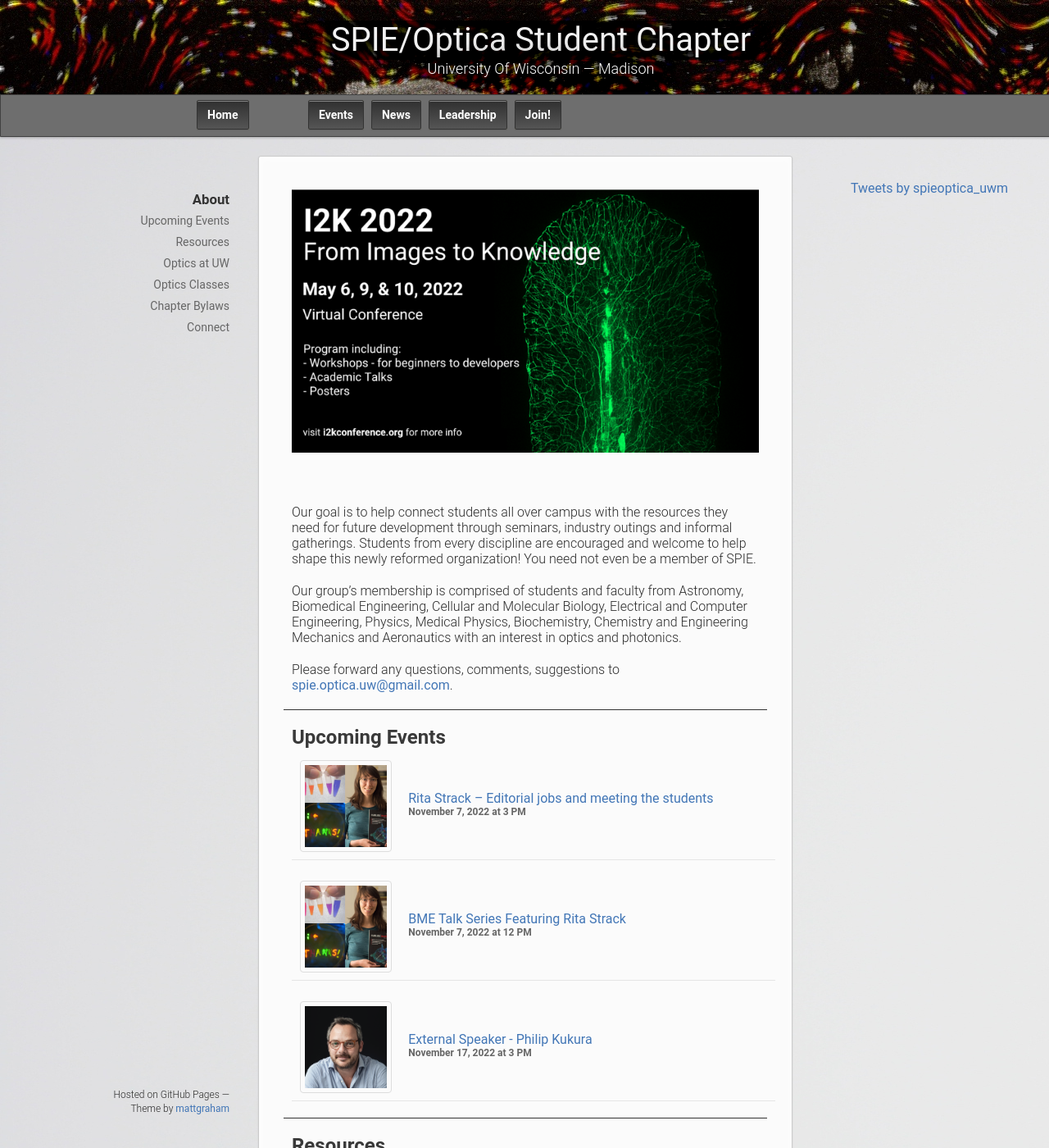
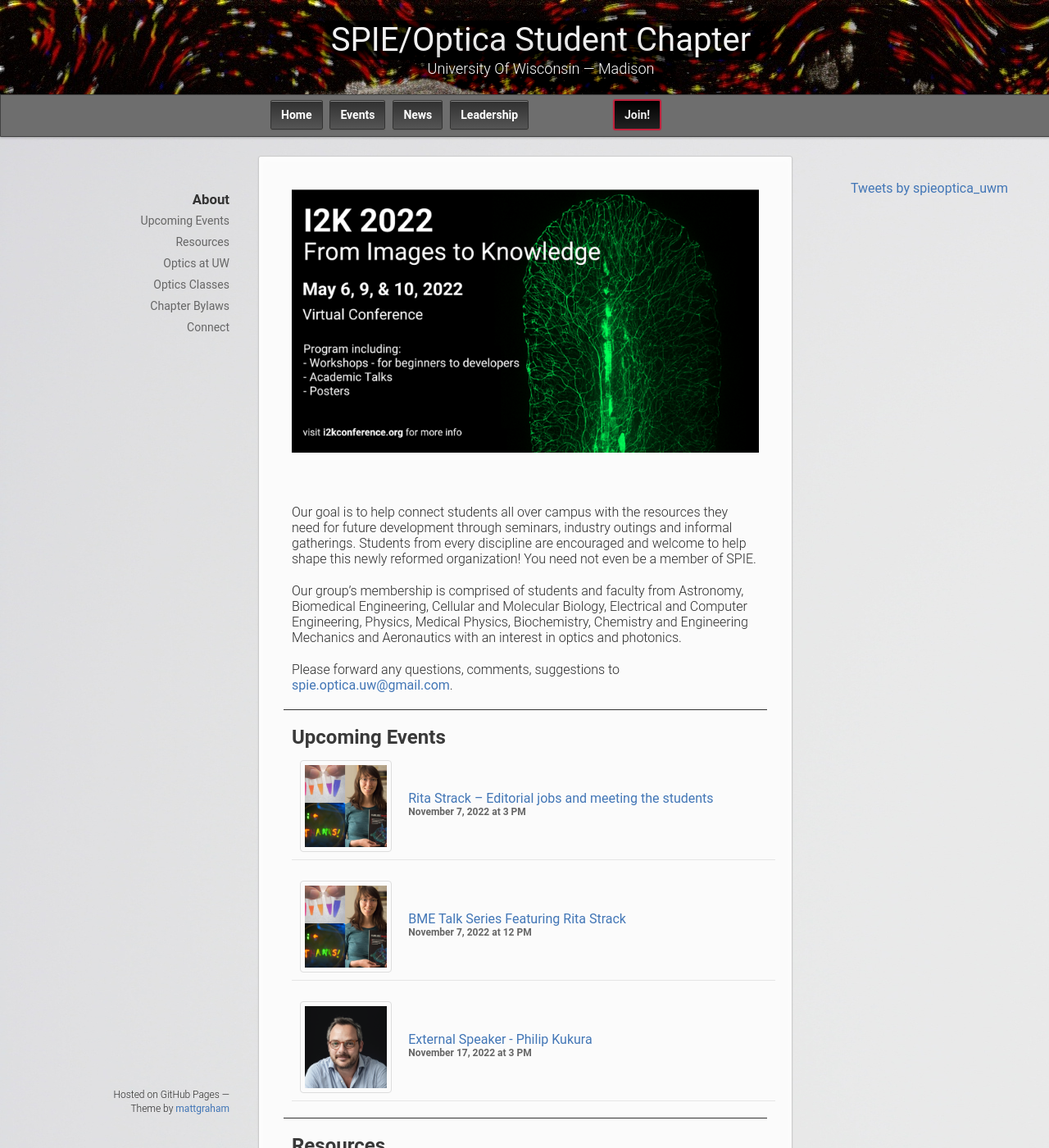
Before and after one commit to uw-loci/spieopticamadison.org, a Jekyll site: the page built from index.md, in a window 1280 px wide and 1400 px high. Shown: the whole window at 82% size. Built offline with Jekyll 4.4.1, drawn with Linux system fonts in a browser that asks for light colours; comment, search, counter and statistics services are not loaded.

Commit message:
Adjust styling of main nav bar

```diff
--- a/_layouts/default.html
+++ b/_layouts/default.html
@@ -22,13 +22,13 @@
       </header>
 
       <div id="banner">
-        <a href="https://spieopticamadison.org" class="button fork">Home</a>
         <div class="downloads">
           <ul>
+            <li><a href="https://spieopticamadison.org" class="button" target="_blank">Home</a></li>
             <li><a href="/events" class="button" target="_blank">Events</a></li>
             <li><a href="/news" class="button" target="_blank">News</a></li>
             <li><a href="/leadership" class="button" target="_blank">Leadership</a></li>
-            <li><a href="/join" class="button" target="_blank">Join!</a></li>
+            <li><a href="/join" class="button2" target="_blank">Join!</a></li>
           </ul>
         </div>
       </div><!-- end banner -->
--- a/_sass/jekyll-theme-leap-day.scss
+++ b/_sass/jekyll-theme-leap-day.scss
@@ -260,14 +260,14 @@ header {
     }
   }
     .button2 {
-      border: 1px solid #333;
+      border: 1px solid #C41E3A;
       background: linear-gradient(#000, #222);
       border-radius: 2px;
-      border-color: #65ff00;
+      border-color: #C41E3A;
       box-shadow: inset 0px 1px 0px rgba(255,255,255,.4), 0px 1px 1px rgba(0,0,0,.1);
-      background-color: #443D89;
-      box-shadow: 0px 0px 1px 1px #65ff00;
-      margin-left: 5px;
+      background-color: #C41E3A;
+      box-shadow: 0px 0px 1px 1px #C41E3A;
+      margin-left: 100px;
       padding: 10px 12px;
       margin-top: 6px;
       line-height:14px;
@@ -278,9 +278,9 @@ header {
       text-align:center;
 
       &:hover {
-        background: linear-gradient(#65ff00, #007a21);
-        background-color: #65ff00;
-        color: #000
+        background: linear-gradient(#0000, #C41E3A);
+        background-color: #C41E3A;
+        color: #eee
       }
   }
 
@@ -317,8 +317,9 @@ header {
   }
 
   .downloads {
-    float: left;
-    margin:0 0px 0 360px;
+    position:fixed;
+    left:50%;
+    margin-left:-325px;
 
     span {
       float:left;
```
